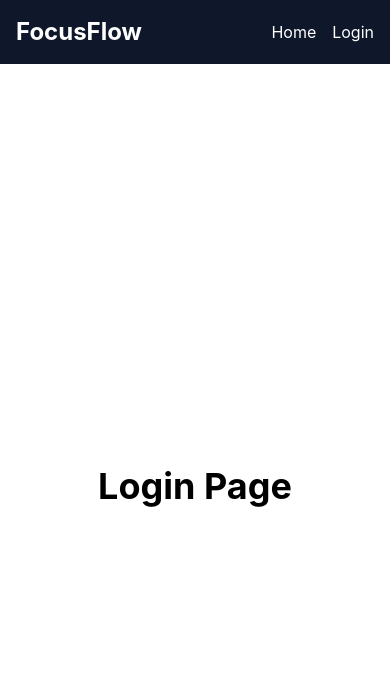
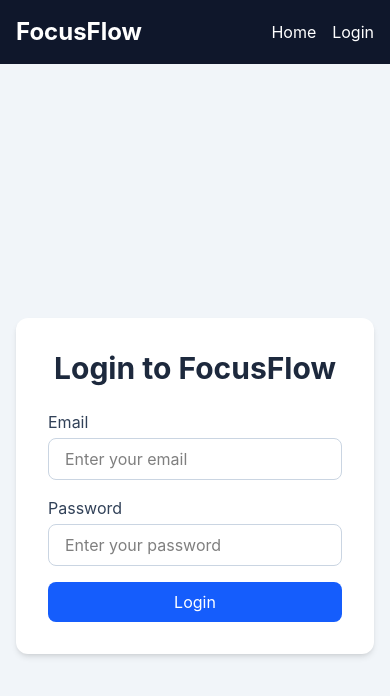
Before and after one commit to Keshawn-K/Focus-Flow, a React (Vite) app in the folder focusflow/: page /login in a window 390 px wide. Shown: the top 696 px of the page. Built offline with nearby package versions, Linux system fonts and the light colour scheme.

Commit message:
added responsive login page UI

```diff
--- a/focusflow/src/components/Login.jsx
+++ b/focusflow/src/components/Login.jsx
@@ -1,13 +1,58 @@
+// Login page component
 const Login = () => {
   return (
 
-    // Page container
-    <div className="min-h-screen flex items-center justify-center">
+    // Full screen container
+    <div className="min-h-screen flex items-center justify-center bg-slate-100 px-4">
 
-      {/* Login heading */}
-      <h1 className="text-4xl font-bold">
-        Login Page
-      </h1>
+      {/* Login card */}
+      <div className="bg-white p-8 rounded-xl shadow-md w-full max-w-md">
+
+        {/* Heading */}
+        <h1 className="text-3xl font-bold text-center text-slate-800 mb-6">
+          Login to FocusFlow
+        </h1>
+
+        {/* Login form */}
+        <form className="space-y-4">
+
+          {/* Email input */}
+          <div>
+            <label className="block mb-1 text-slate-700">
+              Email
+            </label>
+
+            <input
+              type="email"
+              placeholder="Enter your email"
+              className="w-full border border-slate-300 rounded-lg px-4 py-2 focus:outline-none focus:ring-2 focus:ring-blue-500"
+            />
+          </div>
+
+          {/* Password input */}
+          <div>
+            <label className="block mb-1 text-slate-700">
+              Password
+            </label>
+
+            <input
+              type="password"
+              placeholder="Enter your password"
+              className="w-full border border-slate-300 rounded-lg px-4 py-2 focus:outline-none focus:ring-2 focus:ring-blue-500"
+            />
+          </div>
+
+          {/* Login button */}
+          <button
+            type="submit"
+            className="w-full bg-blue-600 text-white py-2 rounded-lg hover:bg-blue-700 transition"
+          >
+            Login
+          </button>
+
+        </form>
+
+      </div>
 
     </div>
   )
```
